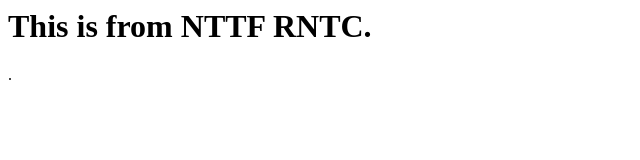
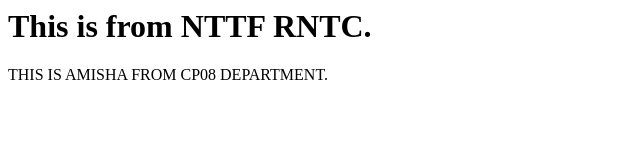
Before and after one commit to trishnakumari0826/TAYO, a plain HTML site: page index.html in a window 1280 px wide. Shown: the whole page, without its empty margins (0-640 px from the left). Drawn offline with Linux system fonts and the light colour scheme.

Commit message:
Update index.html

```diff
--- a/index.html
+++ b/index.html
@@ -4,7 +4,7 @@
 <title>HELLO!WORLD</title>
   <h1>This is from NTTF RNTC.</h1>
 
-  <font-color:'blue'THIS IS AMISHA FROM CP08 DEPARTMENT>.
+ THIS IS AMISHA FROM CP08 DEPARTMENT.
 </body>
 </head>
 </html>
```
